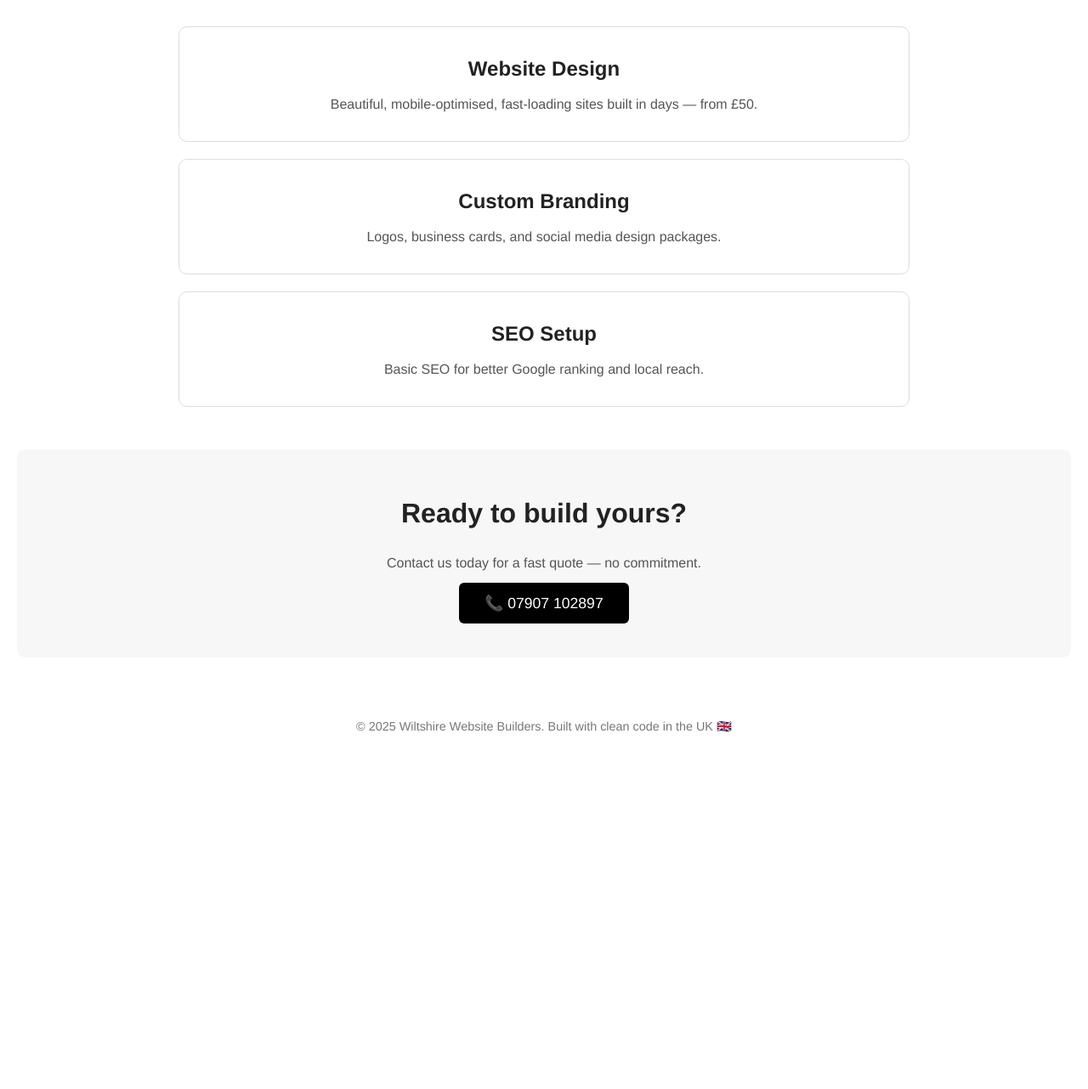
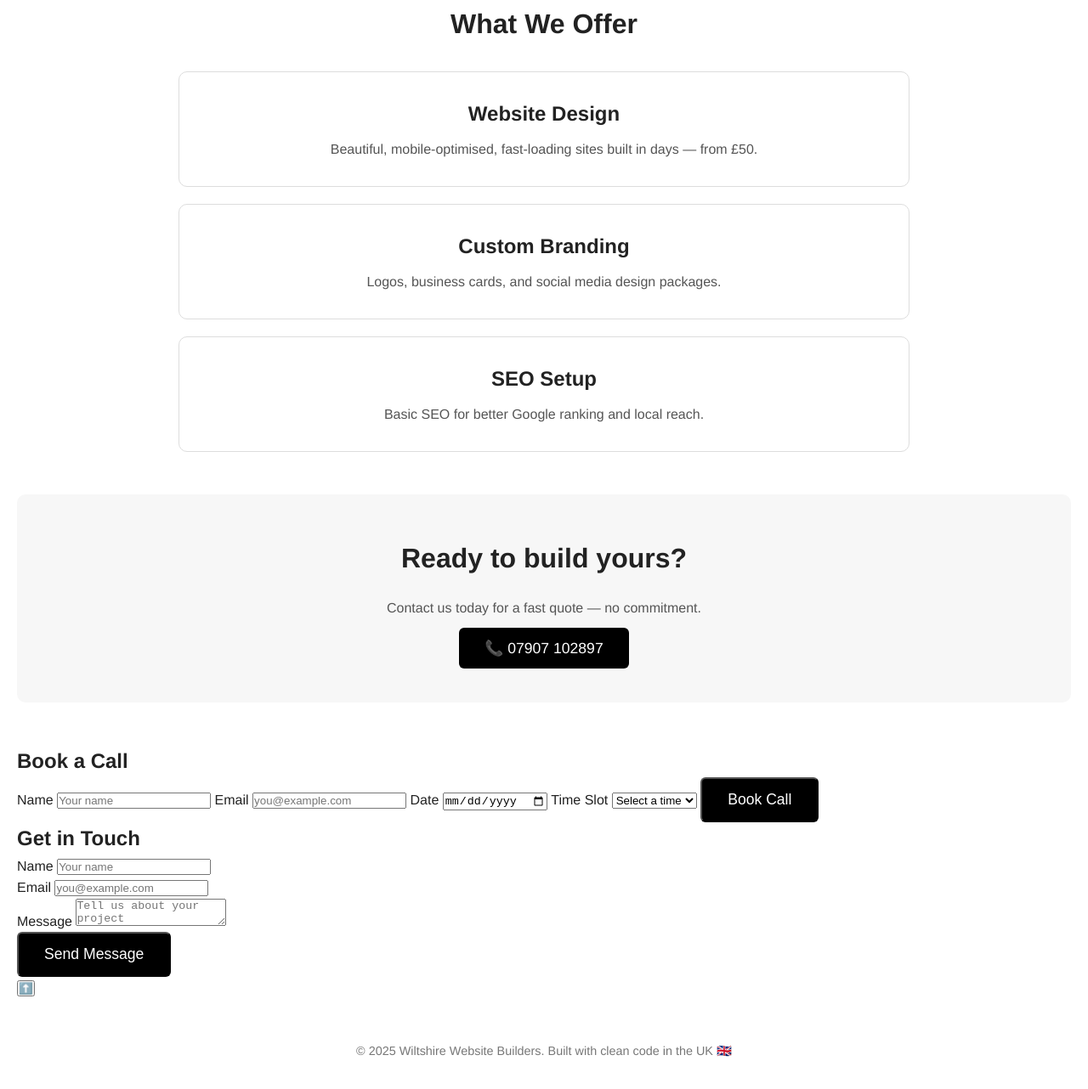
Before and after one commit to josh9607/josh9607.github.io, a plain HTML site: page index.html in a window 1280 px wide. Shown: the part 330-1612 px from the top of the page at 85% size. Before the commit the page ends 1237 px from the top, so only its background shows below. Drawn offline with Linux system fonts and the light colour scheme.

Commit message:
Update index.html

```diff
--- a/index.html
+++ b/index.html
@@ -1,41 +1,125 @@
 <!DOCTYPE html>
 <html lang="en">
 <head>
-  <meta charset="UTF-8">
+  <meta charset="UTF-8" />
+  <meta name="viewport" content="width=device-width, initial-scale=1" />
   <title>Wiltshire Website Builders</title>
-  <link rel="stylesheet" href="style.css">
+  <meta name="description" content="Professional, fast, and modern websites for Wiltshire businesses. Web design, branding, SEO." />
+  <link rel="stylesheet" href="style.css" />
   <script defer src="script.js"></script>
 </head>
-<body>
-  <header>
-    <h1>Wiltshire Website Builders</h1>
-    <p>Clean, Fast, Modern Websites for Wiltshire Businesses</p>
+<body class="theme-light">
+  <header class="header" role="banner">
+    <div class="header__container">
+      <h1 class="header__title">Wiltshire Website Builders</h1>
+      <p class="header__subtitle">Clean, Fast, Modern Websites for Wiltshire Businesses</p>
+      <button id="theme-toggle" class="btn btn--toggle" aria-label="Toggle dark/light mode" title="Toggle dark/light mode">🌙</button>
+    </div>
   </header>
 
-  <section class="services">
-    <h2>What We Offer</h2>
-    <div class="service-card">
-      <h3>Website Design</h3>
-      <p>Beautiful, mobile-optimised, fast-loading sites built in days — from £50.</p>
-    </div>
-    <div class="service-card">
-      <h3>Custom Branding</h3>
-      <p>Logos, business cards, and social media design packages.</p>
-    </div>
-    <div class="service-card">
-      <h3>SEO Setup</h3>
-      <p>Basic SEO for better Google ranking and local reach.</p>
-    </div>
-  </section>
+  <main class="main-content" role="main">
+    <section class="services" aria-labelledby="services-title">
+      <h2 id="services-title" class="services__title">What We Offer</h2>
+      <div class="services__list">
+        <article class="service-card" tabindex="0" aria-labelledby="service1-title">
+          <h3 id="service1-title" class="service-card__title">Website Design</h3>
+          <p class="service-card__desc">Beautiful, mobile-optimised, fast-loading sites built in days — from £50.</p>
+        </article>
+        <article class="service-card" tabindex="0" aria-labelledby="service2-title">
+          <h3 id="service2-title" class="service-card__title">Custom Branding</h3>
+          <p class="service-card__desc">Logos, business cards, and social media design packages.</p>
+        </article>
+        <article class="service-card" tabindex="0" aria-labelledby="service3-title">
+          <h3 id="service3-title" class="service-card__title">SEO Setup</h3>
+          <p class="service-card__desc">Basic SEO for better Google ranking and local reach.</p>
+        </article>
+      </div>
+    </section>
 
-  <section class="cta">
-    <h2>Ready to build yours?</h2>
-    <p>Contact us today for a fast quote — no commitment.</p>
-    <a href="tel:07907102897" class="btn">📞 07907 102897</a>
-  </section>
+    <section class="cta" aria-label="Call to action">
+      <h2 class="cta__title">Ready to build yours?</h2>
+      <p class="cta__desc">Contact us today for a fast quote — no commitment.</p>
+      <a href="tel:07907102897" class="btn btn--primary" aria-label="Call Wiltshire Website Builders">📞 07907 102897</a>
+    </section>
 
-  <footer>
-    <p>&copy; 2025 Wiltshire Website Builders. Built with clean code in the UK 🇬🇧</p>
+    <section class="booking" aria-labelledby="booking-title">
+      <h2 id="booking-title">Book a Call</h2>
+      <form id="booking-form" class="booking__form" novalidate>
+        <label for="name-book">Name</label>
+        <input type="text" id="name-book" name="name" required minlength="2" placeholder="Your name" />
+
+        <label for="email-book">Email</label>
+        <input type="email" id="email-book" name="email" required placeholder="you@example.com" />
+
+        <label for="date-book">Date</label>
+        <input type="date" id="date-book" name="date" required min="" />
+
+        <label for="time-book">Time Slot</label>
+        <select id="time-book" name="time" required>
+          <option value="">Select a time</option>
+          <option value="18:00">6:00 PM</option>
+          <option value="18:30">6:30 PM</option>
+          <option value="19:00">7:00 PM</option>
+          <option value="19:30">7:30 PM</option>
+          <option value="20:00">8:00 PM</option>
+          <option value="20:30">8:30 PM</option>
+        </select>
+
+        <button type="submit" class="btn btn--primary btn--full">Book Call</button>
+      </form>
+      <div id="booking-status" role="alert" aria-live="polite" class="form-status"></div>
+    </section>
+
+    <section class="contact" aria-labelledby="contact-title">
+      <h2 id="contact-title" class="contact__title">Get in Touch</h2>
+      <form id="contact-form" class="contact__form" novalidate>
+        <div class="form-group">
+          <label for="name">Name</label>
+          <input
+            type="text"
+            id="name"
+            name="name"
+            required
+            minlength="2"
+            aria-describedby="name-error"
+            placeholder="Your name"
+          />
+          <span class="form-error" id="name-error" aria-live="polite"></span>
+        </div>
+        <div class="form-group">
+          <label for="email">Email</label>
+          <input
+            type="email"
+            id="email"
+            name="email"
+            required
+            aria-describedby="email-error"
+            placeholder="you@example.com"
+          />
+          <span class="form-error" id="email-error" aria-live="polite"></span>
+        </div>
+        <div class="form-group">
+          <label for="message">Message</label>
+          <textarea
+            id="message"
+            name="message"
+            required
+            minlength="10"
+            aria-describedby="message-error"
+            placeholder="Tell us about your project"
+          ></textarea>
+          <span class="form-error" id="message-error" aria-live="polite"></span>
+        </div>
+        <button type="submit" class="btn btn--primary btn--full">Send Message</button>
+      </form>
+      <div id="form-status" role="alert" aria-live="polite" class="form-status"></div>
+    </section>
+  </main>
+
+  <button id="back-to-top" class="back-to-top" aria-label="Back to top" title="Back to top">⬆️</button>
+
+  <footer class="footer" role="contentinfo">
+    <p>© 2025 Wiltshire Website Builders. Built with clean code in the UK 🇬🇧</p>
   </footer>
 </body>
 </html>
```
